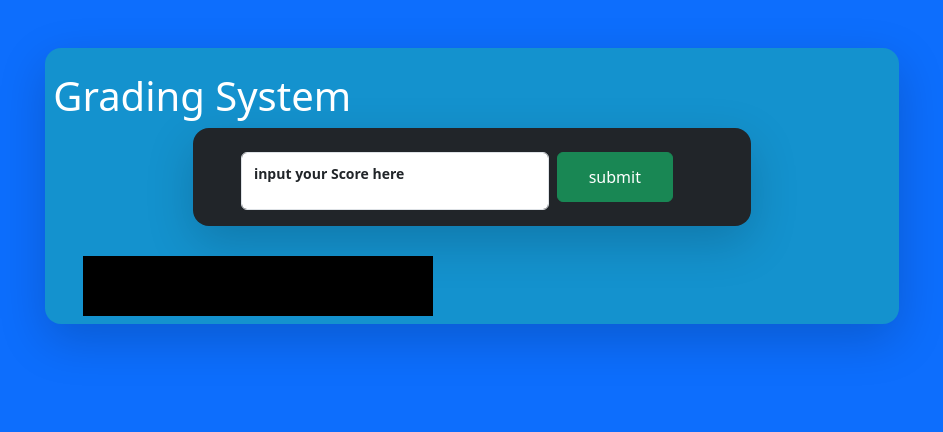
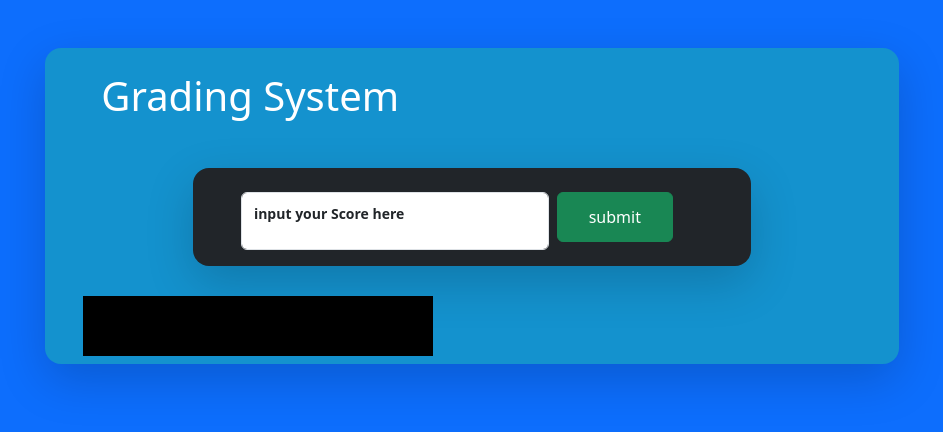
Before and after one commit to survjago/gradingsystem, a plain HTML site: page index.html in a window 1280 px wide. Shown: the whole page, without its empty margins (168-1111 px from the left). Drawn offline with nearby package versions, Linux system fonts and the light colour scheme.

Commit message:
version 1

```diff
--- a/index.html
+++ b/index.html
@@ -11,7 +11,7 @@
 
    <div class="container p-2 shadow-lg rounded-4 mt-5 col-8 shadow-lg" id="sdiv">
 
-    <h1 class=" pt-3 mx-auto text-white">Grading System</h1>
+    <h1 class=" pt-3 mx-auto text-white mb-5 ms-5" >Grading System</h1>
     <div class="container-fluid shadow-lg col-8 mx-auto bg-dark px-5 py-3 rounded-4 d-flex " >
         <div class="form-floating col-8">
             <input type="number" class="form-control mt-2" name="" id="input" placeholder="">
```
Also changed, not shown: style.css (line endings or trailing spaces).
